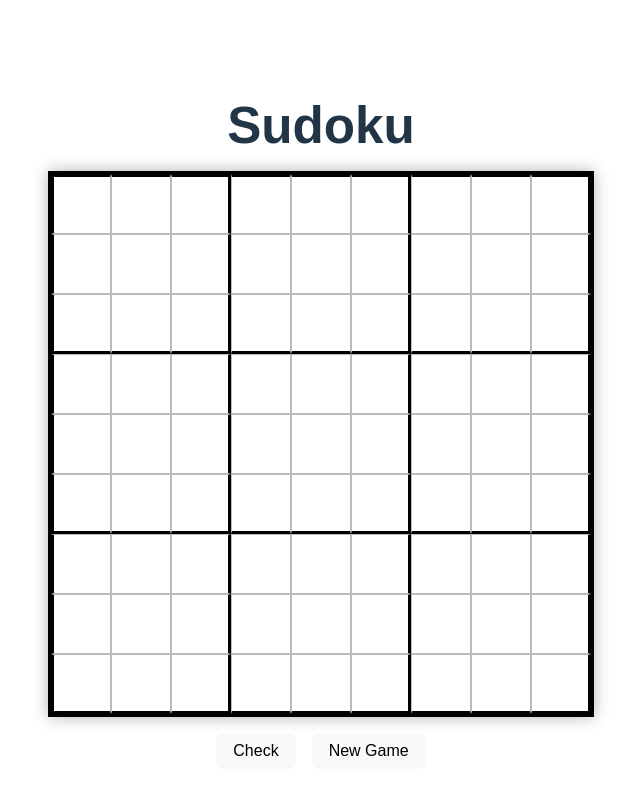
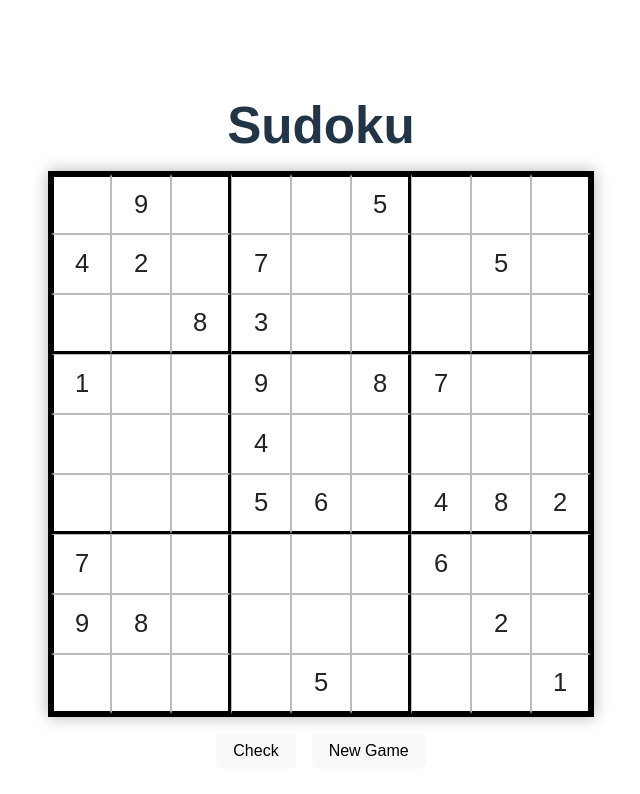
Before and after one commit to blovelace84/sudoku-app-repo, a Svelte app in the folder sudoku-app/: page / in a window 1280 px wide. Shown: the top 794 px of the page, without its empty margins (319-959 px from the left). Built offline with nearby package versions, Linux system fonts and the light colour scheme.

Commit message:
update App.svelte and created generator.js

```diff
--- a/sudoku-app/src/App.svelte
+++ b/sudoku-app/src/App.svelte
@@ -1,9 +1,9 @@
 <script>
   import Board from "./components/Board.svelte";
-  import { createEmptyBoard } from "./lib/board.js";
+  import { generateRandomPuzzle } from "./lib/generator";
   import { getBoardErrors } from "./lib/sudoku.js";
 
-  let board = createEmptyBoard();
+  let board = generateRandomPuzzle();
   let message = "";
 
   // Check if board is complete and correct
@@ -20,7 +20,7 @@
 
   // Reset board to empty board
   function newGame() {
-    board = createEmptyBoard();
+    board = generateRandomPuzzle(25); // 25 clues
     message = "";
   }
 </script>
--- /dev/null
+++ b/sudoku-app/src/lib/generator.js
@@ -0,0 +1,27 @@
+import { isValid } from "./sudoku";
+
+//generate an empty 9X9 board
+export function createEmptyBoard(){
+    return Array.from({ length: 9 }, () => Array(9).fill(null));
+}
+
+// Fill a few random valid numbers (basic pseudo-puzzle)
+export function generateRandomPuzzle(filledCells = 25){
+    const board = createEmptyBoard();
+    let attempts = 0;
+
+    while (filledCells > 0 && attempts < 200){
+        const row = Math.floor(Math.random() * 9);
+        const col = Math.floor(Math.random() * 9);
+        if(board[row][col] !== null){
+            attempts++;
+            continue; // already filled
+        }
+        const num = Math.floor(Math.random() * 9) + 1;
+        if(isValid(board, row, col, num)){
+            board[row][col] = num;
+            filledCells--;
+        }
+    }
+    return board;
+}
```
